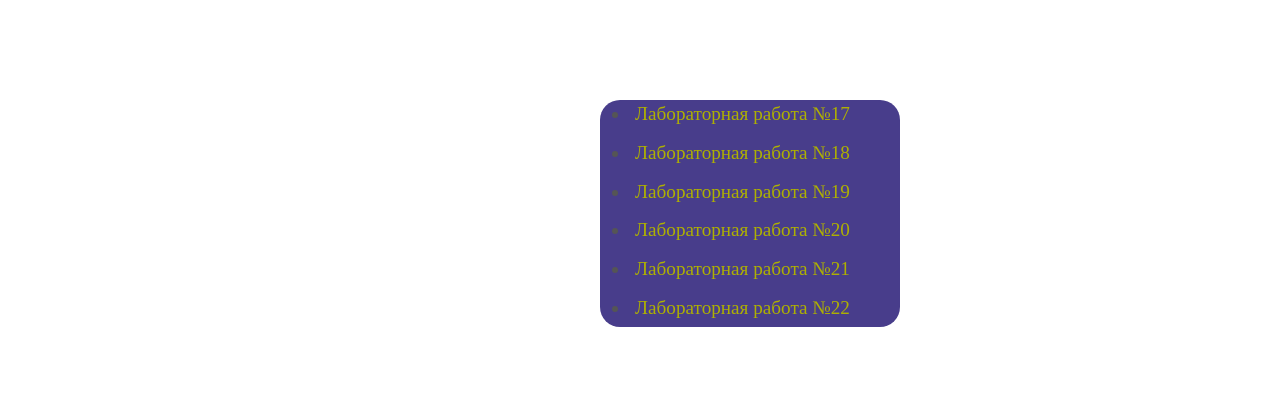
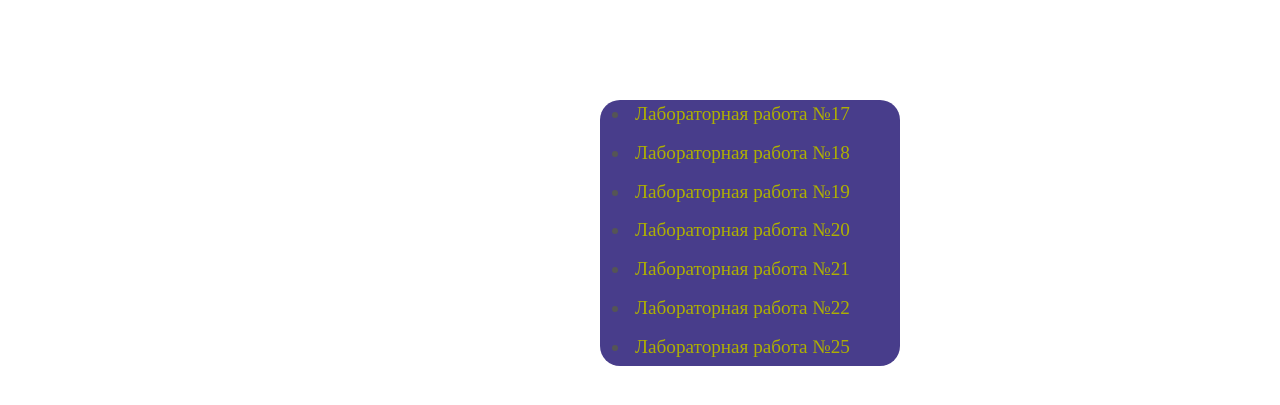
Before and after one commit to daniluuuuuuuk/labs, a plain HTML site: page index.html in a window 1280 px wide. Shown: the part 177-582 px from the top of the page. Drawn offline with Linux system fonts and the light colour scheme.

Commit message:
<a> for 25th lab was added

```diff
--- a/index.html
+++ b/index.html
@@ -34,6 +34,7 @@
         <li><a href="lab20/first_task.html">Лабораторная работа №20</a></li>
         <li><a href="lab21/first_task.html">Лабораторная работа №21</a></li>
         <li><a href="lab22/first_task.html">Лабораторная работа №22</a></li>
+        <li><a href="lab25/first_task.html">Лабораторная работа №25</a></li>
       </ul>
     </div>
 
```
